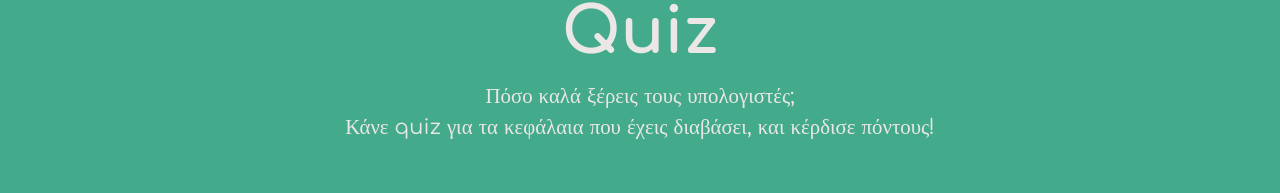
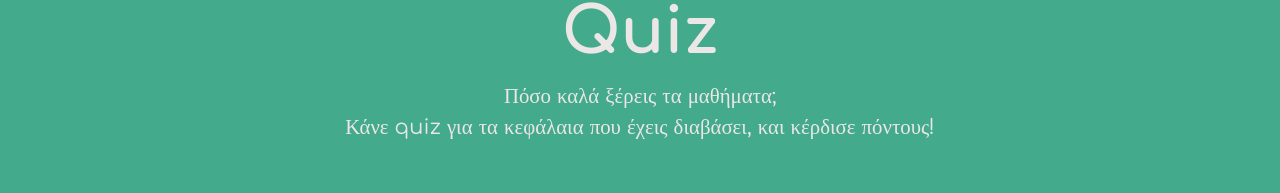
Before and after one commit to georgeiliop/learning-app, a React (Create React App) app: page /quiz in a window 1280 px wide. Shown: the part 120-313 px from the top of the page. Built offline with nearby package versions, Linux system fonts and the light colour scheme.

Commit message:
added pages on package.json

```diff
--- a/package.json
+++ b/package.json
@@ -1,4 +1,5 @@
 {
+  "homepage": "http://georgeiliop.github.io/learning-app",
   "name": "learning-app",
   "version": "0.1.0",
   "private": true,
@@ -13,6 +14,8 @@
     "web-vitals": "^2.1.4"
   },
   "scripts": {
+    "predeploy": "npm run build",
+    "deploy": "gh-pages -d build",
     "start": "react-scripts start",
     "build": "react-scripts build",
     "test": "react-scripts test",
@@ -35,5 +38,8 @@
       "last 1 firefox version",
       "last 1 safari version"
     ]
+  },
+  "devDependencies": {
+    "gh-pages": "^4.0.0"
   }
 }
--- a/src/Pages/Quizes.js
+++ b/src/Pages/Quizes.js
@@ -20,7 +20,7 @@ const Quizes = (props) => {
         <div className="container-fluid  quiz--page">
             <section className='section--style justify-content-center shadow container-fluid'>
                 <strong className="center">Quiz</strong>
-                <p className="center"> Πόσο καλά ξέρεις τους υπολογιστές; <br></br> Κάνε quiz για τα κεφάλαια που έχεις διαβάσει, και κέρδισε πόντους!</p>
+                <p className="center"> Πόσο καλά ξέρεις τα μαθήματα; <br></br> Κάνε quiz για τα κεφάλαια που έχεις διαβάσει, και κέρδισε πόντους!</p>
                 <div className="row d-flex align-items-center">
                     <div className="col d-flex justify-content-end">
                         <span className="arrow arrow--span">Οι πόντοι σου!</span>
```
Also changed, not shown: 1 other file (tests, documents, lock files or other folders).
